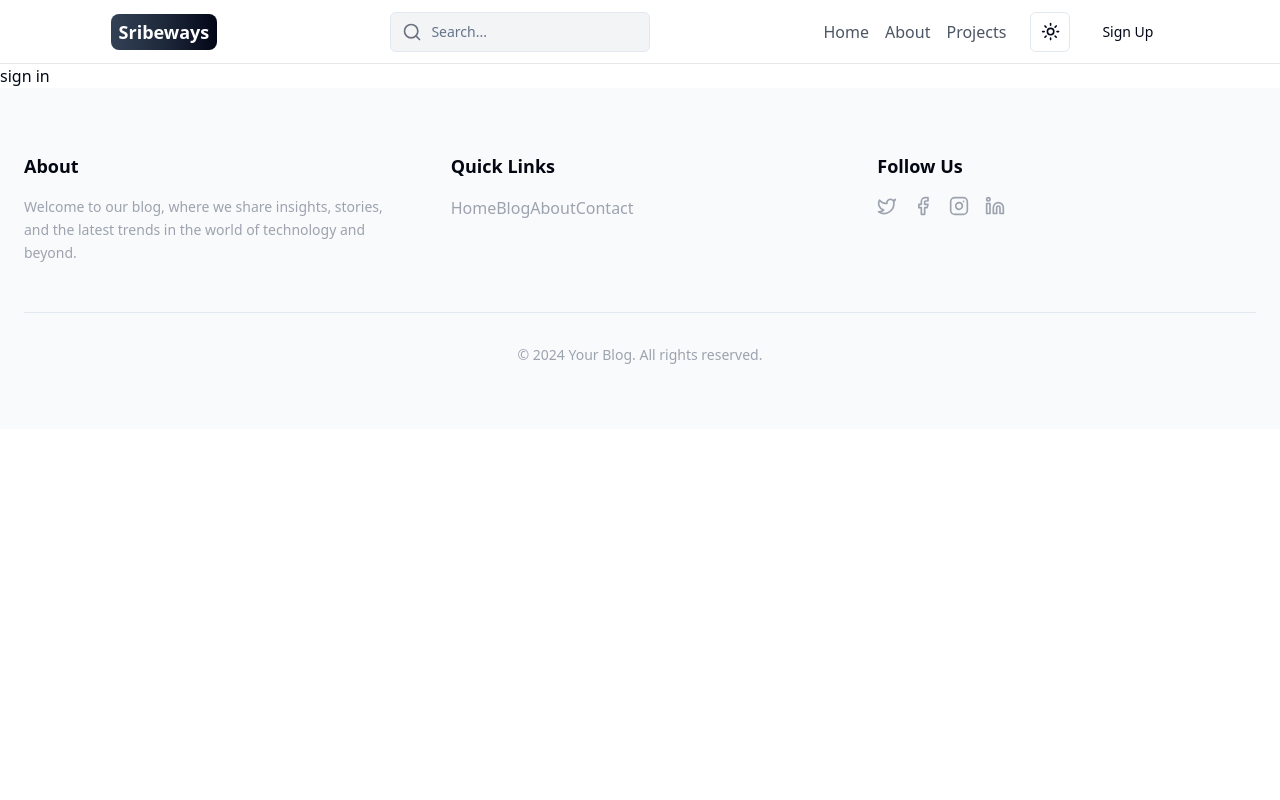
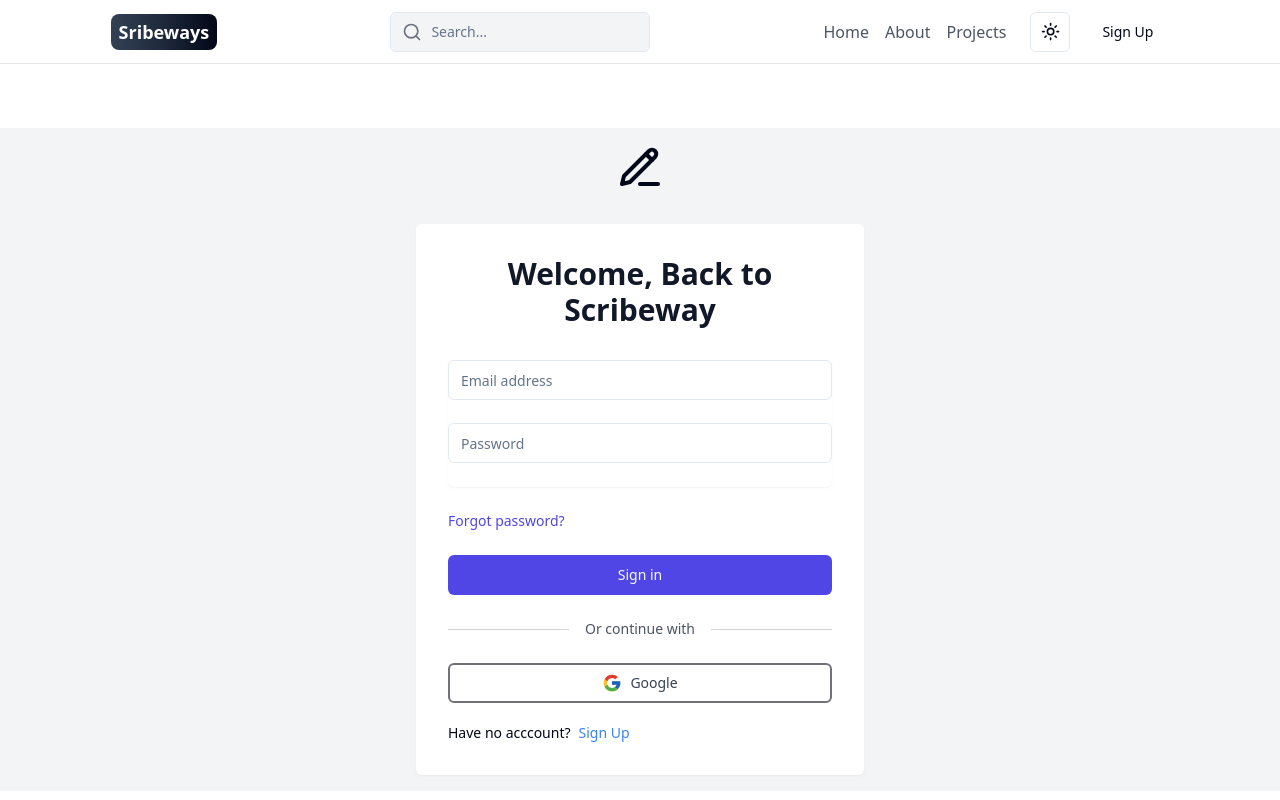
Before and after one commit to RisvanBCA2022/Scribeway, a React (Vite) app in the folder client/: page /sign-in in a window 1280 px wide. Shown: the top 800 px of the page. Built offline with nearby package versions, Linux system fonts and the light colour scheme.

Commit message:
sign in completed

```diff
--- a/client/src/components/Footer.jsx
+++ b/client/src/components/Footer.jsx
@@ -11,13 +11,13 @@ const Footer = () => {
         <div className="space-y-4">
           <h4 className="text-lg font-semibold text-gray-950 dark:text-gray-300 ">About</h4>
           <p className="text-sm leading-relaxed">
-            Welcome to our blog, where we share insights, stories, and the latest trends in the world of technology
+            Welcome to Scribeway, where we share insights, stories, and the latest trends in the world of technology
             and beyond.
           </p>
         </div>
         <div className="space-y-4">
           <h4 className="text-lg font-semibold text-gray-950 dark:text-gray-300">Quick Links</h4>
-          <nav className="space-y-2">
+          <nav className="flex gap-4">
             <Link className="hover:text-gray-50 transition-colors" href="#">
               Home
             </Link>
@@ -51,7 +51,7 @@ const Footer = () => {
         </div>
       </div>
       <div className="mt-12 border-t pt-8 text-center text-sm dark:border-gray-800">
-        <p>© {new Date().getFullYear()} Your Blog. All rights reserved.</p>
+        <p>© {new Date().getFullYear()} Scribeway. All rights reserved.</p>
       </div>
     </div>
   </footer>
--- a/client/src/pages/Signin.jsx
+++ b/client/src/pages/Signin.jsx
@@ -1,11 +1,204 @@
-import React from 'react'
+import { Button } from "@/components/ui/button";
+import { Input } from "@/components/ui/input";
+import { useState } from "react";
+import toast from "react-hot-toast";
+import { Link, useNavigate } from "react-router-dom";
 
-const Signin = () => {
+export default function Signin() {
+  const [email, setEmail] = useState("");
+  const [password, setPassword] = useState("");
+  const [loading,setLoading]=useState(false)
+
+  const navigate=useNavigate()
+
+  const handleRegister = async (e) => {
+    const formdata={email,password}
+      e.preventDefault();
+      if(!formdata.email || formdata.email==="" || !formdata.password || formdata.password===""){
+        return toast.error("Please fill out all fields")
+      }
+      try {
+        setLoading(true)
+        const res = await fetch('/api/auth/signin',{
+          method:'POST',
+          headers:{'Content-Type':'application/json'},
+          body:JSON.stringify(formdata)
+        })
+
+        const data = await res.json()
+        console.log(data);
+
+        if(data.success === false){
+          return toast.error(data.message)
+        }
+
+        if(res.ok){
+        setEmail('')
+        setPassword('')
+          navigate('/')
+        }
+
+      } catch (error) {
+        toast.error(error.message)
+      } finally{
+        setLoading(false)
+      }
+
+  };
   return (
-    <div>
-      sign in
+    <div className="min-h-[100vh]">
+    <div className="flex max-h-screen items-center justify-center bg-gray-100 dark:bg-slate-950 p-4 mt-16">
+      <div className="w-full max-w-md space-y-8">
+        <div className="flex justify-center">
+          <PencilLineIcon className="h-12 w-12 dark:text-slate-50" />
+        </div>
+        <div className="rounded-md bg-white dark:bg-slate-900 p-8 shadow-sm">
+          <h2 className="text-center text-3xl font-bold text-gray-900 dark:text-gray-50">
+            Welcome, Back to Scribeway
+          </h2>
+          <form
+            action="#"
+            className="mt-8 space-y-6"
+            method="POST"
+            onSubmit={handleRegister}
+          >
+            <div className="rounded-md shadow-sm -space-y-px">
+              <div className="mb-6">
+                <Input
+                  className="rounded-t-md"
+                  id="email-address"
+                  placeholder="Email address"
+                  type="email"
+                  onChange={(e) => setEmail(e.target.value)}
+                />
+              </div>
+              <div className="pb-6">
+                <Input
+                  className="rounded-t-md"
+                  id="password"
+                  placeholder="Password"
+                  type="password"
+                  onChange={(e) => setPassword(e.target.value)}
+                />
+              </div>
+            </div>
+            <div className="flex items-center justify-between">
+              <div className="text-sm">
+                <Link className="font-medium text-indigo-600 " to="">
+                  Forgot password?
+                </Link>
+              </div>
+            </div>
+            <div>
+              <Button className="w-full bg-indigo-600 dark:text-white" disabled={loading}>
+                {loading?(
+                  <span>
+                  <svg aria-hidden="true" role="status" className="inline mr-3 w-4 h-4 text-white animate-spin" viewBox="0 0 100 101" fill="none" xmlns="http://www.w3.org/2000/svg">
+                  <path d="M100 50.5908C100 78.2051 77.6142 100.591 50 100.591C22.3858 100.591 0 78.2051 0 50.5908C0 22.9766 22.3858 0.59082 50 0.59082C77.6142 0.59082 100 22.9766 100 50.5908ZM9.08144 50.5908C9.08144 73.1895 27.4013 91.5094 50 91.5094C72.5987 91.5094 90.9186 73.1895 90.9186 50.5908C90.9186 27.9921 72.5987 9.67226 50 9.67226C27.4013 9.67226 9.08144 27.9921 9.08144 50.5908Z" fill="#E5E7EB"></path>
+                  <path d="M93.9676 39.0409C96.393 38.4038 97.8624 35.9116 97.0079 33.5539C95.2932 28.8227 92.871 24.3692 89.8167 20.348C85.8452 15.1192 80.8826 10.7238 75.2124 7.41289C69.5422 4.10194 63.2754 1.94025 56.7698 1.05124C51.7666 0.367541 46.6976 0.446843 41.7345 1.27873C39.2613 1.69328 37.813 4.19778 38.4501 6.62326C39.0873 9.04874 41.5694 10.4717 44.0505 10.1071C47.8511 9.54855 51.7191 9.52689 55.5402 10.0491C60.8642 10.7766 65.9928 12.5457 70.6331 15.2552C75.2735 17.9648 79.3347 21.5619 82.5849 25.841C84.9175 28.9121 86.7997 32.2913 88.1811 35.8758C89.083 38.2158 91.5421 39.6781 93.9676 39.0409Z" fill="currentColor"></path>
+                  </svg>
+                  Loading...
+                  </span>
+                ):'Sign in'}
+              </Button>
+            </div>
+            <div className="relative flex items-center">
+              <div className="flex-grow border-t border-gray-300" />
+              <span className="mx-4 flex-shrink text-sm text-gray-600">
+                Or continue with
+              </span>
+              <div className="flex-grow border-t border-gray-300" />
+            </div>
+            <div className="flex justify-center space-x-4">
+              <Button className="flex w-full items-center justify-center border-solid border-2 border-zinc-500 bg-white dark:bg-slate-600 dark:text-white text-gray-700 hover:bg-gray-50">
+                <ChromeIcon className="h-5 w-5 text-red-500" />
+                <span className="ml-2">Google</span>
+              </Button>
+            </div>
+          </form>
+          <div className="flex gap-2 text-sm mt-5">
+            <span>Have no acccount?</span>
+            <Link to="/sign-up" className="text-blue-500">
+            Sign Up
+            </Link>
+
+          </div>
+        </div>
+      </div>
     </div>
-  )
+    </div>
+
+  );
 }
 
-export default Signin
+function PencilLineIcon(props) {
+  return (
+    <svg
+      {...props}
+      xmlns="http://www.w3.org/2000/svg"
+      width="24"
+      height="24"
+      viewBox="0 0 24 24"
+      fill="none"
+      stroke="currentColor"
+      strokeWidth="2"
+      strokeLinecap="round"
+      strokeLinejoin="round"
+    >
+      <path d="M12 20h9" />
+      <path d="M16.5 3.5a2.12 2.12 0 0 1 3 3L7 19l-4 1 1-4Z" />
+      <path d="m15 5 3 3" />
+    </svg>
+  );
+}
+
+function ChromeIcon(props) {
+  return (
+    <svg
+      {...props}
+      xmlns="http://www.w3.org/2000/svg"
+      x="0px"
+      y="0px"
+      width="100"
+      height="100"
+      viewBox="0 0 48 48"
+    >
+      <path
+        fill="#fbc02d"
+        d="M43.611,20.083H42V20H24v8h11.303c-1.649,4.657-6.08,8-11.303,8c-6.627,0-12-5.373-12-12	s5.373-12,12-12c3.059,0,5.842,1.154,7.961,3.039l5.657-5.657C34.046,6.053,29.268,4,24,4C12.955,4,4,12.955,4,24s8.955,20,20,20	s20-8.955,20-20C44,22.659,43.862,21.35,43.611,20.083z"
+      ></path>
+      <path
+        fill="#e53935"
+        d="M6.306,14.691l6.571,4.819C14.655,15.108,18.961,12,24,12c3.059,0,5.842,1.154,7.961,3.039	l5.657-5.657C34.046,6.053,29.268,4,24,4C16.318,4,9.656,8.337,6.306,14.691z"
+      ></path>
+      <path
+        fill="#4caf50"
+        d="M24,44c5.166,0,9.86-1.977,13.409-5.192l-6.19-5.238C29.211,35.091,26.715,36,24,36	c-5.202,0-9.619-3.317-11.283-7.946l-6.522,5.025C9.505,39.556,16.227,44,24,44z"
+      ></path>
+      <path
+        fill="#1565c0"
+        d="M43.611,20.083L43.595,20L42,20H24v8h11.303c-0.792,2.237-2.231,4.166-4.087,5.571	c0.001-0.001,0.002-0.001,0.003-0.002l6.19,5.238C36.971,39.205,44,34,44,24C44,22.659,43.862,21.35,43.611,20.083z"
+      ></path>
+    </svg>
+  );
+}
+
+function GithubIcon(props) {
+  return (
+    <svg
+      {...props}
+      xmlns="http://www.w3.org/2000/svg"
+      width="24"
+      height="24"
+      viewBox="0 0 24 24"
+      fill="none"
+      stroke="currentColor"
+      strokeWidth="2"
+      strokeLinecap="round"
+      strokeLinejoin="round"
+    >
+      <path d="M15 22v-4a4.8 4.8 0 0 0-1-3.5c3 0 6-2 6-5.5.08-1.25-.27-2.48-1-3.5.28-1.15.28-2.35 0-3.5 0 0-1 0-3 1.5-2.64-.5-5.36-.5-8 0C6 2 5 2 5 2c-.3 1.15-.3 2.35 0 3.5A5.403 5.403 0 0 0 4 9c0 3.5 3 5.5 6 5.5-.39.49-.68 1.05-.85 1.65-.17.6-.22 1.23-.15 1.85v4" />
+      <path d="M9 18c-4.51 2-5-2-7-2" />
+    </svg>
+  );
+}
--- a/client/src/pages/Signup.jsx
+++ b/client/src/pages/Signup.jsx
@@ -16,7 +16,7 @@ export default function Signup() {
   const handleRegister = async (e) => {
     const formdata={username,email,password}
       e.preventDefault();
-      if(!formdata.username || formdata==="" || !formdata.email || formdata.email==="" || !formdata.password || formdata.password===""){
+      if(!formdata.username || formdata.username==="" || !formdata.email || formdata.email==="" || !formdata.password || formdata.password===""){
         return toast.error("Please fill out all fields")
       }
       try {
@@ -38,6 +38,9 @@ export default function Signup() {
         // setPassword('')
         if(res.ok){
           navigate('/sign-in')
+          setUsername('')
+          setEmail('')
+          setPassword('')
         }
 
       } catch (error) {
@@ -65,7 +68,16 @@ export default function Signup() {
             onSubmit={handleRegister}
           >
             <div className="rounded-md shadow-sm -space-y-px">
-              <div className="mb-6">
+            <div className="mb-6">
+                <Input
+                  className="rounded-t-md"
+                  id="username"
+                  placeholder="Username"
+                  type="text"
+                  onChange={(e) => setUsername(e.target.value)}
+                />
+              </div>
+              <div className="pb-6">
                 <Input
                   className="rounded-t-md"
                   id="email-address"
@@ -74,7 +86,7 @@ export default function Signup() {
                   onChange={(e) => setEmail(e.target.value)}
                 />
               </div>
-              <div className="pb-6">
+              <div>
                 <Input
                   className="rounded-t-md"
                   id="password"
@@ -83,15 +95,7 @@ export default function Signup() {
                   onChange={(e) => setPassword(e.target.value)}
                 />
               </div>
-              <div>
-                <Input
-                  className="rounded-t-md"
-                  id="username"
-                  placeholder="Username"
-                  type="text"
-                  onChange={(e) => setUsername(e.target.value)}
-                />
-              </div>
+
             </div>
             <div className="flex items-center justify-between">
               <div className="text-sm">
@@ -104,7 +108,7 @@ export default function Signup() {
               <Button className="w-full bg-indigo-600 dark:text-white" disabled={loading}>
                 {loading?(
                   <span>
-                  <svg aria-hidden="true" role="status" class="inline mr-3 w-4 h-4 text-white animate-spin" viewBox="0 0 100 101" fill="none" xmlns="http://www.w3.org/2000/svg">
+                  <svg aria-hidden="true" role="status" className="inline mr-3 w-4 h-4 text-white animate-spin" viewBox="0 0 100 101" fill="none" xmlns="http://www.w3.org/2000/svg">
                   <path d="M100 50.5908C100 78.2051 77.6142 100.591 50 100.591C22.3858 100.591 0 78.2051 0 50.5908C0 22.9766 22.3858 0.59082 50 0.59082C77.6142 0.59082 100 22.9766 100 50.5908ZM9.08144 50.5908C9.08144 73.1895 27.4013 91.5094 50 91.5094C72.5987 91.5094 90.9186 73.1895 90.9186 50.5908C90.9186 27.9921 72.5987 9.67226 50 9.67226C27.4013 9.67226 9.08144 27.9921 9.08144 50.5908Z" fill="#E5E7EB"></path>
                   <path d="M93.9676 39.0409C96.393 38.4038 97.8624 35.9116 97.0079 33.5539C95.2932 28.8227 92.871 24.3692 89.8167 20.348C85.8452 15.1192 80.8826 10.7238 75.2124 7.41289C69.5422 4.10194 63.2754 1.94025 56.7698 1.05124C51.7666 0.367541 46.6976 0.446843 41.7345 1.27873C39.2613 1.69328 37.813 4.19778 38.4501 6.62326C39.0873 9.04874 41.5694 10.4717 44.0505 10.1071C47.8511 9.54855 51.7191 9.52689 55.5402 10.0491C60.8642 10.7766 65.9928 12.5457 70.6331 15.2552C75.2735 17.9648 79.3347 21.5619 82.5849 25.841C84.9175 28.9121 86.7997 32.2913 88.1811 35.8758C89.083 38.2158 91.5421 39.6781 93.9676 39.0409Z" fill="currentColor"></path>
                   </svg>
@@ -127,6 +131,13 @@ export default function Signup() {
               </Button>
             </div>
           </form>
+          <div className="flex gap-2 text-sm mt-5">
+            <span>Have an account?</span>
+            <Link to="/sign-in" className="text-blue-500">
+            Sign In
+            </Link>
+
+          </div>
         </div>
       </div>
     </div>
```
